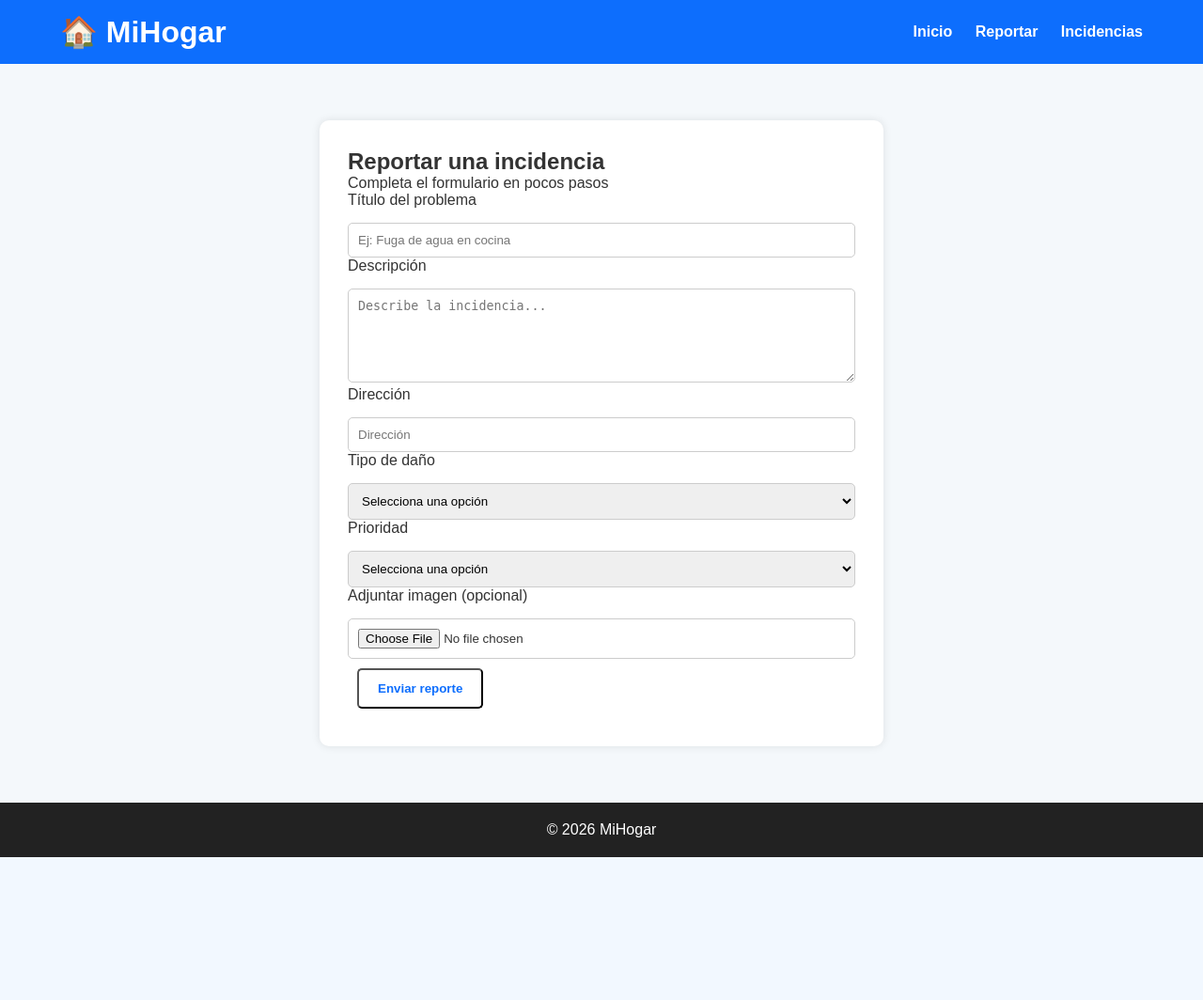
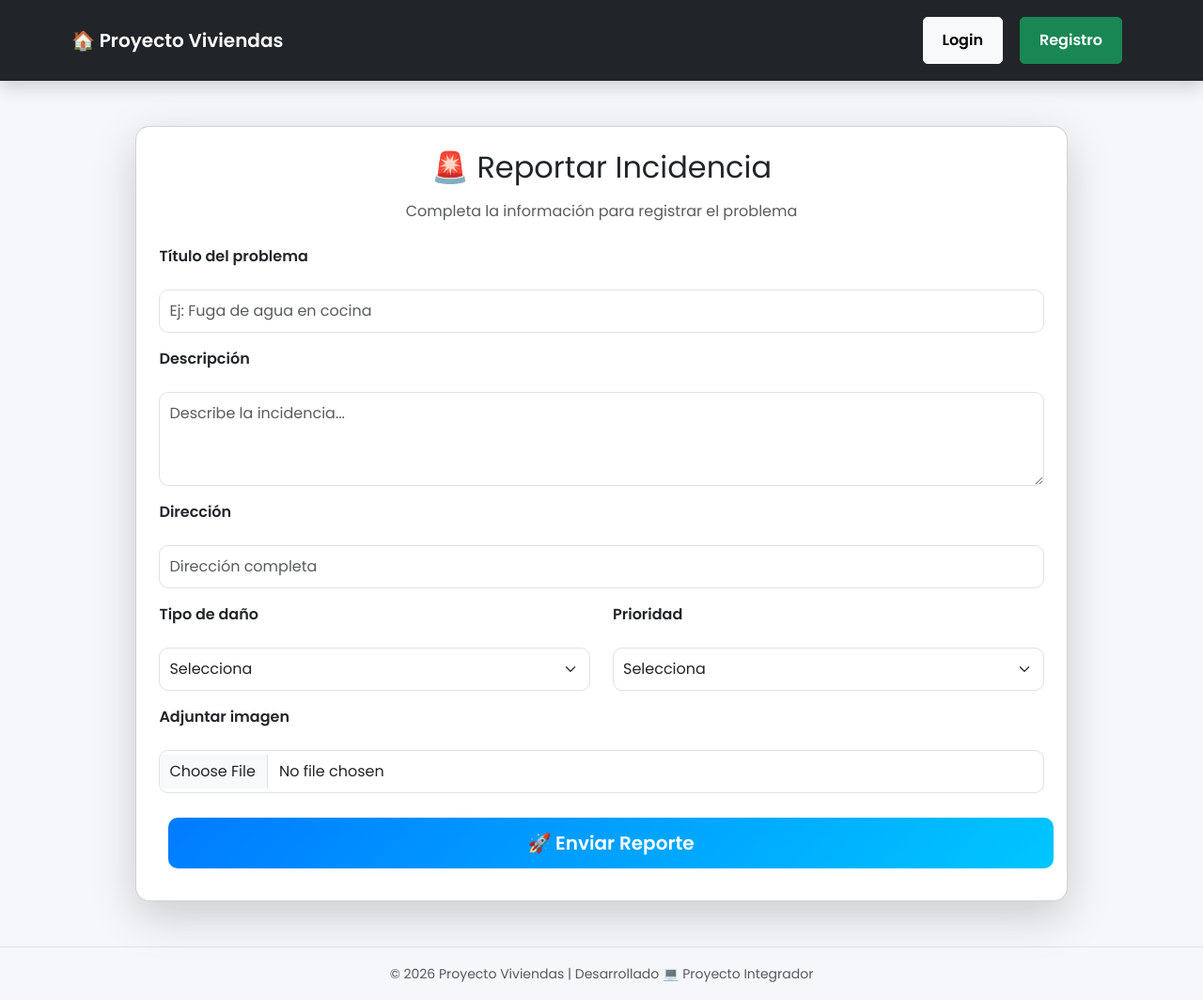
Before and after one commit to jslopezo-Yisus/Proyecto-Integrador-2026, a Flask app: page /reportar in a window 1280 px wide. Shown: the whole page at 94% size. Before the commit the page ends 912 px from the top, so only its background shows below. Run offline with Flask 3, Linux system fonts and the light colour scheme; parts of the project's set-up code (start-up, migrations or seed data) failed here and were passed over.

Commit message:
Mejoras UI: navbar dinámica, vistas de reportes, estilos Bootstrap y base.html optimizado

```diff
--- a/app/Static/css/style.css
+++ b/app/Static/css/style.css
@@ -175,3 +175,45 @@ form textarea {
 .acciones {
     margin-top: 30px;
 }
+
+/* ===== FORMULARIO MODERNO ===== */
+
+.form-card {
+    border-radius: 15px;
+    background: #ffffff;
+    transition: 0.3s;
+}
+
+.form-card:hover {
+    transform: scale(1.01);
+}
+
+.form-label {
+    font-weight: 600;
+}
+
+.form-control, .form-select {
+    border-radius: 10px;
+    padding: 10px;
+}
+
+.btn-enviar {
+    background: linear-gradient(135deg, #007bff, #00c6ff);
+    border: none;
+    border-radius: 10px;
+    font-weight: bold;
+    transition: 0.3s;
+}
+
+.btn-enviar:hover {
+    transform: translateY(-2px);
+    box-shadow: 0px 5px 15px rgba(0,0,0,0.2);
+}
+
+.btn {
+    transition: all 0.3s ease;
+}
+
+.btn:hover {
+    transform: translateY(-2px);
+}
--- a/app/Templates/base.html
+++ b/app/Templates/base.html
@@ -5,28 +5,78 @@
     <meta name="viewport" content="width=device-width, initial-scale=1.0">
     <title>Proyecto Viviendas</title>
 
-    <!-- Bootstrap -->
+    <!-- Bootstrap CSS -->
     <link href="https://cdn.jsdelivr.net/npm/bootstrap@5.3.0/dist/css/bootstrap.min.css" rel="stylesheet">
 
     <!-- CSS propio -->
     <link rel="stylesheet" href="{{ url_for('static', filename='css/style.css') }}">
+
+    <!-- Fuente moderna (opcional pero recomendado) -->
+    <link href="https://fonts.googleapis.com/css2?family=Poppins:wght@300;400;600&display=swap" rel="stylesheet">
+
+    <style>
+        body {
+            font-family: 'Poppins', sans-serif;
+            background-color: #f5f7fa;
+        }
+    </style>
 </head>
 
 <body>
 
-<!-- Navbar -->
-<nav class="navbar navbar-dark bg-dark">
+<!-- NAVBAR -->
+<nav class="navbar navbar-expand-lg navbar-dark bg-dark shadow">
     <div class="container">
-        <a class="navbar-brand" href="/">Proyecto Viviendas</a>
-        <a class="btn btn-light" href="/reportar">Reportar Daño</a>
+
+        <a class="navbar-brand fw-bold" href="/">
+            🏠 Proyecto Viviendas
+        </a>
+
+        <div class="d-flex align-items-center">
+
+            {% if session.get('user_id') %}
+                <a class="btn btn-outline-light me-2" href="/reportes">Ver Reportes</a>
+                <a class="btn btn-primary me-2" href="/reportar">+ Reportar</a>
+                <a class="btn btn-danger" href="/logout">Cerrar sesión</a>
+            {% else %}
+                <a class="btn btn-light me-2" href="/login">Login</a>
+                <a class="btn btn-success" href="/registro">Registro</a>
+            {% endif %}
+
+        </div>
+
+
     </div>
+
 </nav>
 
-<!-- Contenido dinámico -->
-<div class="container mt-4">
+<!-- MENSAJES FLASH -->
+<div class="container mt-3">
+    {% with messages = get_flashed_messages(with_categories=true) %}
+        {% if messages %}
+            {% for category, message in messages %}
+                <div class="alert alert-{{ category }} alert-dismissible fade show shadow-sm">
+                    {{ message }}
+                    <button type="button" class="btn-close" data-bs-dismiss="alert"></button>
+                </div>
+            {% endfor %}
+        {% endif %}
+    {% endwith %}
+</div>
+
+<!-- CONTENIDO -->
+<div class="container mt-4 mb-5">
     {% block content %}
     {% endblock %}
 </div>
+
+<!-- FOOTER -->
+<footer class="text-center mt-5 py-3 text-muted border-top">
+    <small>© 2026 Proyecto Viviendas | Desarrollado 💻 Proyecto Integrador</small>
+</footer>
+
+<!-- Bootstrap  -->
+<script src="https://cdn.jsdelivr.net/npm/bootstrap@5.3.0/dist/js/bootstrap.bundle.min.js"></script>
 
 <!-- JS propio -->
 <script src="{{ url_for('static', filename='js/main.js') }}"></script>
--- a/app/Templates/reportar.html
+++ b/app/Templates/reportar.html
@@ -1,69 +1,69 @@
-<!DOCTYPE html>
-<html lang="es">
-<head>
-    <meta charset="UTF-8">
-    <title>Reportar incidencia</title>
-    <link rel="stylesheet" href="{{ url_for('static', filename='css/style.css') }}">
-</head>
-<body>
+{% extends 'base.html' %}
 
-<header class="header">
-    <div class="container nav">
-        <h1 class="logo">🏠 MiHogar</h1>
-        <nav>
-            <a href="/">Inicio</a>
-            <a href="/reportar">Reportar</a>
-            <a href="/reportes">Incidencias</a>
-        </nav>
-    </div>
-</header>
+{% block content %}
 
-<section class="form-section">
-    <div class="container form-container">
+<div class="container mt-5">
 
-        <h2>Reportar una incidencia</h2>
-        <p>Completa el formulario en pocos pasos</p>
+    <div class="card shadow-lg p-4 form-card">
+
+        <h2 class="text-center mb-3">🚨 Reportar Incidencia</h2>
+        <p class="text-center text-muted mb-4">
+            Completa la información para registrar el problema
+        </p>
 
         <form method="POST" enctype="multipart/form-data">
 
-            <label>Título del problema</label>
-            <input type="text" name="titulo" placeholder="Ej: Fuga de agua en cocina" required>
+            <div class="mb-3">
+                <label class="form-label">Título del problema</label>
+                <input type="text" name="titulo" class="form-control" placeholder="Ej: Fuga de agua en cocina" required>
+            </div>
 
-            <label>Descripción</label>
-            <textarea name="descripcion" placeholder="Describe la incidencia..." required></textarea>
+            <div class="mb-3">
+                <label class="form-label">Descripción</label>
+                <textarea name="descripcion" class="form-control" rows="4" placeholder="Describe la incidencia..." required></textarea>
+            </div>
 
-            <label>Dirección</label>
-            <input type="text" name="direccion" placeholder="Dirección" required>
+            <div class="mb-3">
+                <label class="form-label">Dirección</label>
+                <input type="text" name="direccion" class="form-control" placeholder="Dirección completa" required>
+            </div>
 
-            <label>Tipo de daño</label>
-            <select name="tipo_dano" required>
-                <option value="">Selecciona una opción</option>
+            <div class="row">
+                <div class="col-md-6 mb-3">
+                    <label class="form-label">Tipo de daño</label>
+                    <select name="tipo_dano" class="form-select" required>
+                        <option value="">Selecciona</option>
                         <option value="eléctrico">Eléctrico</option>
                         <option value="plomería">Plomería</option>
                         <option value="estructura">Estructura</option>
                     </select>
+                </div>
 
-            <label>Prioridad</label>
-            <select name="prioridad" required>
-                <option value="">Selecciona una opción</option>
+                <div class="col-md-6 mb-3">
+                    <label class="form-label">Prioridad</label>
+                    <select name="prioridad" class="form-select" required>
+                        <option value="">Selecciona</option>
                         <option value="baja">Baja</option>
                         <option value="media">Media</option>
                         <option value="alta">Alta</option>
                     </select>
+                </div>
+            </div>
 
-            <label>Adjuntar imagen (opcional)</label>
-            <input type="file" name="imagen" accept="image/*">
+            <div class="mb-3">
+                <label class="form-label">Adjuntar imagen</label>
+                <input type="file" name="imagen" class="form-control" accept="image/*">
+            </div>
 
-            <button type="submit" class="btn primary">Enviar reporte</button>
+            <div class="text-center">
+                <button type="submit" class="btn btn-primary btn-lg w-100 btn-enviar">
+                    🚀 Enviar Reporte
+                </button>
+            </div>
 
         </form>
 
     </div>
-</section>
+</div>
 
-<footer class="footer">
-    <p>© 2026 MiHogar</p>
-</footer>
-
-</body>
-</html>
+{% endblock %}
--- a/app/routes.py
+++ b/app/routes.py
@@ -5,6 +5,10 @@ from werkzeug.utils import secure_filename
 import os
 from flask import current_app
 import uuid
+from flask import render_template
+from .models import Reporte
+from flask import render_template, request, redirect, session, flash
+from werkzeug.security import generate_password_hash, check_password_hash
 
 main = Blueprint('main', __name__)
 
@@ -61,16 +65,12 @@ def login():
 
         user = Usuario.query.filter_by(correo=correo).first()
 
-        if user and user.check_password(password):
+        if user and check_password_hash(user.password, password):
             session['user_id'] = user.id
-            session['rol'] = user.rol
-
-            if user.rol == 'admin':
-                return redirect('/admin')
-            else:
-                return redirect('/')
+            flash('Bienvenido 👋', 'success')
+            return redirect('/reportes')
         else:
-            return "Credenciales incorrectas"
+            flash('Credenciales incorrectas ❌', 'danger')
 
     return render_template('login.html')
 
@@ -79,27 +79,20 @@ def login():
 @main.route('/registro', methods=['GET', 'POST'])
 def registro():
     if request.method == 'POST':
+        nombre = request.form['nombre']
+        correo = request.form['correo']
+        password = generate_password_hash(request.form['password'])
 
-        user = Usuario(
-            nombre=request.form['nombre'],
-            correo=request.form['correo']
+        nuevo_usuario = Usuario(
+            nombre=nombre,
+            correo=correo,
+            password=password
         )
-        user.set_password(request.form['password'])
 
-        db.session.add(user)
+        db.session.add(nuevo_usuario)
         db.session.commit()
 
-        # 🔗 Vincular reportes de invitado
-        token = request.form.get('guest_token')
-
-        if token:
-            reportes = Reporte.query.filter_by(guest_token=token).all()
-            for r in reportes:
-                r.user_id = user.id
-                r.guest_token = None
-
-            db.session.commit()
-
+        flash('Cuenta creada correctamente 🎉', 'success')
         return redirect('/login')
 
     return render_template('registro.html')
@@ -109,7 +102,8 @@ def registro():
 @main.route('/logout')
 def logout():
     session.clear()
-    return redirect('/')
+    flash('Sesión cerrada', 'info')
+    return redirect('/login')
 
 
 # 📊 Listar reportes
```
Also changed, not shown: app/Templates/login.html (+41 -6 lines), app/Templates/registro.html (+46 -7 lines), app/Templates/reportes.html (+25 -24 lines). Lines whose indentation alone changed are shown as unchanged.
